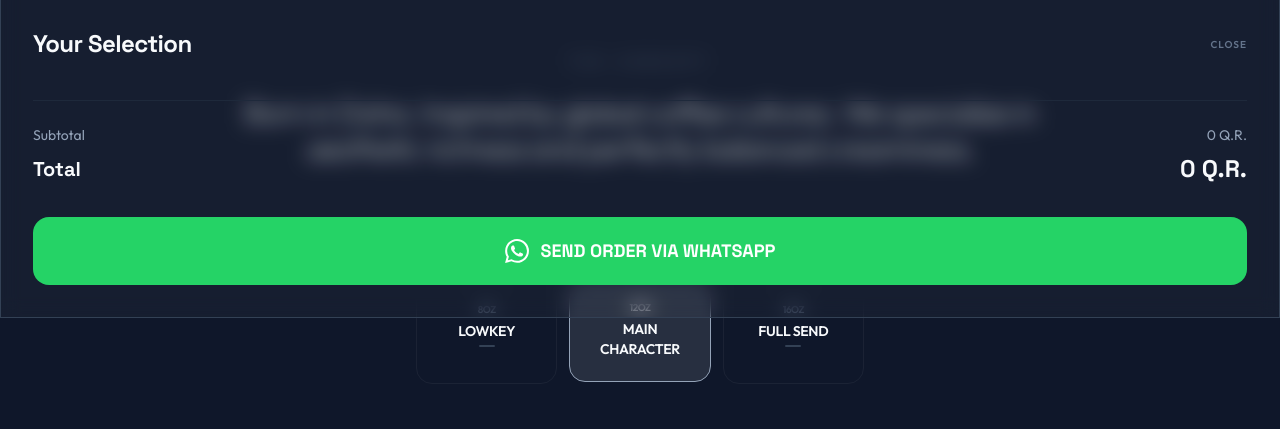
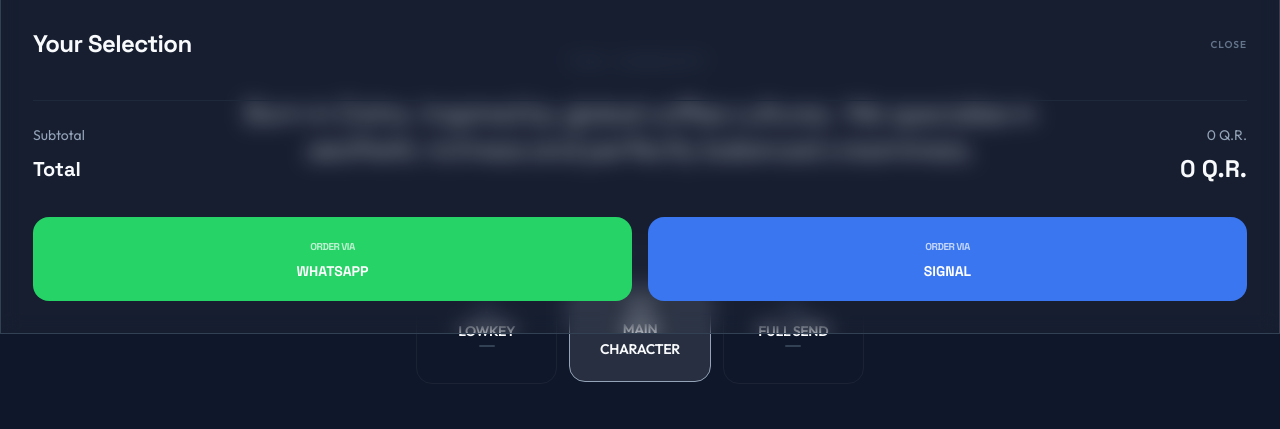
Before and after one commit to talaammouri24-code/judecafe, a plain HTML site: page index.html in a window 1280 px wide. Shown: the part 842-1271 px from the top of the page. Drawn offline with nearby package versions, Linux system fonts and the light colour scheme.

Commit message:
Update index.html

```diff
--- a/index.html
+++ b/index.html
@@ -13,6 +13,7 @@
             --cream: #f8fafc;
             --accent: #cbd5e1;
             --whatsapp: #25D366;
+            --signal: #3a76f0;
         }
         html { scroll-behavior: smooth; }
         body {
@@ -59,8 +60,12 @@
         .hero-gradient {
             background: linear-gradient(180deg, rgba(15, 23, 42, 0) 0%, rgba(15, 23, 42, 1) 100%);
         }
-        .order-btn {
+        .order-btn-wa {
             background-color: var(--whatsapp);
+            transition: all 0.3s ease;
+        }
+        .order-btn-signal {
+            background-color: var(--signal);
             transition: all 0.3s ease;
         }
         .price-tag {
@@ -308,11 +313,19 @@
         <section id="order" class="scroll-mt-10 py-20 border-t border-slate-800">
             <div class="glass-card p-10 text-center">
                 <h2 class="heading-font text-3xl font-bold mb-4">Support & Inquiries</h2>
-                <p class="text-slate-400 mb-8">For catering or direct help, reach us at:</p>
-                <div class="heading-font text-3xl font-bold text-white mb-6">+974 5571 0313</div>
-                <a href="https://wa.me/97455710313" target="_blank" class="order-btn inline-flex items-center gap-3 px-12 py-5 rounded-full text-white font-bold text-lg heading-font hover:scale-105 transition-transform">
-                    WHATSAPP DIRECT
-                </a>
+                <p class="text-slate-400 mb-8">For catering or direct help, reach us via our secure channels:</p>
+                <div class="heading-font text-3xl font-bold text-white mb-8">+974 5571 0313</div>
+
+                <div class="flex flex-col sm:flex-row gap-4 justify-center items-center">
+                    <a href="https://wa.me/97455710313" target="_blank" class="order-btn-wa w-full sm:w-auto inline-flex items-center justify-center gap-3 px-10 py-5 rounded-full text-white font-bold text-lg heading-font hover:scale-105 transition-transform">
+                        <svg class="w-6 h-6 fill-current" viewBox="0 0 24 24"><path d="M17.472 14.382c-.297-.149-1.758-.867-2.03-.967-.273-.099-.471-.148-.67.15-.197.297-.767.966-.94 1.164-.173.199-.347.223-.644.075-.297-.15-1.255-.463-2.39-1.475-.883-.788-1.48-1.761-1.653-2.059-.173-.297-.018-.458.13-.606.134-.133.298-.347.446-.52.149-.174.198-.298.298-.497.099-.198.05-.371-.025-.52-.075-.149-.669-1.612-.916-2.207-.242-.579-.487-.5-.669-.51-.173-.008-.371-.01-.57-.01-.198 0-.52.074-.792.372-.272.297-1.04 1.016-1.04 2.479 0 1.462 1.065 2.875 1.213 3.074.149.198 2.096 3.2 5.077 4.487.709.306 1.262.489 1.694.625.712.227 1.36.195 1.871.118.571-.085 1.758-.719 2.006-1.413.248-.694.248-1.289.173-1.413-.074-.124-.272-.198-.57-.347m-5.421 7.403h-.004a9.87 9.87 0 01-5.031-1.378l-.361-.214-3.741.982.998-3.648-.235-.374a9.86 9.86 0 01-1.51-5.26c.001-5.45 4.436-9.884 9.888-9.884 2.64 0 5.122 1.03 6.988 2.898a9.825 9.825 0 012.893 6.994c-.003 5.45-4.437 9.884-9.885 9.884m8.413-18.297A11.815 11.815 0 0012.05 0C5.495 0 .16 5.335.157 11.892c0 2.096.547 4.142 1.588 5.945L.057 24l6.305-1.654a11.882 11.882 0 005.683 1.448h.005c6.554 0 11.89-5.335 11.893-11.893a11.821 11.821 0 00-3.48-8.413z"/></svg>
+                        WHATSAPP
+                    </a>
+                    <a href="https://signal.me/#p/+97455710313" target="_blank" class="order-btn-signal w-full sm:w-auto inline-flex items-center justify-center gap-3 px-10 py-5 rounded-full text-white font-bold text-lg heading-font hover:scale-105 transition-transform">
+                        <svg class="w-6 h-6 fill-white" viewBox="0 0 24 24"><path d="M12 2C6.477 2 2 6.477 2 12c0 1.89.525 3.66 1.438 5.16L2 22l4.84-1.438C8.34 21.475 10.11 22 12 22c5.523 0 10-4.477 10-10S17.523 2 12 2zm0 2c4.418 0 8 3.582 8 8s-3.582 8-8 8c-1.48 0-2.873-.404-4.072-1.104l-.278-.162L4.412 19.1l.366-1.238-.162-.278C3.914 16.383 3.51 14.99 3.51 13.51c0-4.418 3.582-8 8-8z"/></svg>
+                        SIGNAL
+                    </a>
+                </div>
             </div>
         </section>
 
@@ -352,10 +365,16 @@
             </div>
         </div>
 
-        <button onclick="sendOrder()" class="order-btn w-full py-5 rounded-2xl text-white font-bold text-lg heading-font flex items-center justify-center gap-3">
-            <svg class="w-6 h-6 fill-current" viewBox="0 0 24 24"><path d="M17.472 14.382c-.297-.149-1.758-.867-2.03-.967-.273-.099-.471-.148-.67.15-.197.297-.767.966-.94 1.164-.173.199-.347.223-.644.075-.297-.15-1.255-.463-2.39-1.475-.883-.788-1.48-1.761-1.653-2.059-.173-.297-.018-.458.13-.606.134-.133.298-.347.446-.52.149-.174.198-.298.298-.497.099-.198.05-.371-.025-.52-.075-.149-.669-1.612-.916-2.207-.242-.579-.487-.5-.669-.51-.173-.008-.371-.01-.57-.01-.198 0-.52.074-.792.372-.272.297-1.04 1.016-1.04 2.479 0 1.462 1.065 2.875 1.213 3.074.149.198 2.096 3.2 5.077 4.487.709.306 1.262.489 1.694.625.712.227 1.36.195 1.871.118.571-.085 1.758-.719 2.006-1.413.248-.694.248-1.289.173-1.413-.074-.124-.272-.198-.57-.347m-5.421 7.403h-.004a9.87 9.87 0 01-5.031-1.378l-.361-.214-3.741.982.998-3.648-.235-.374a9.86 9.86 0 01-1.51-5.26c.001-5.45 4.436-9.884 9.888-9.884 2.64 0 5.122 1.03 6.988 2.898a9.825 9.825 0 012.893 6.994c-.003 5.45-4.437 9.884-9.885 9.884m8.413-18.297A11.815 11.815 0 0012.05 0C5.495 0 .16 5.335.157 11.892c0 2.096.547 4.142 1.588 5.945L.057 24l6.305-1.654a11.882 11.882 0 005.683 1.448h.005c6.554 0 11.89-5.335 11.893-11.893a11.821 11.821 0 00-3.48-8.413z"/></svg>
-            SEND ORDER VIA WHATSAPP
-        </button>
+        <div class="grid grid-cols-2 gap-4">
+            <button onclick="sendOrder('wa')" class="order-btn-wa w-full py-5 rounded-2xl text-white font-bold text-sm heading-font flex flex-col items-center justify-center gap-1">
+                <span class="uppercase tracking-tighter text-[10px] opacity-70">Order via</span>
+                WHATSAPP
+            </button>
+            <button onclick="sendOrder('signal')" class="order-btn-signal w-full py-5 rounded-2xl text-white font-bold text-sm heading-font flex flex-col items-center justify-center gap-1">
+                <span class="uppercase tracking-tighter text-[10px] opacity-70">Order via</span>
+                SIGNAL
+            </button>
+        </div>
     </div>
 
     <!-- Footer -->
@@ -444,7 +463,7 @@
             document.getElementById('cart-drawer').classList.toggle('open');
         }
 
-        function sendOrder() {
+        function sendOrder(platform) {
             if (cart.length === 0) return;
 
             let message = "*New Order from JUDE Cafe Website*\n\n";
@@ -459,7 +478,14 @@
             message += `\n\n_Please confirm availability._`;
 
             const encoded = encodeURIComponent(message);
-            window.open(`https://wa.me/97455710313?text=${encoded}`, '_blank');
+
+            if (platform === 'wa') {
+                window.open(`https://wa.me/97455710313?text=${encoded}`, '_blank');
+            } else {
+                // Signal handles messaging via link profiles mainly,
+                // but we can provide the pre-filled text if the browser/app supports it
+                window.open(`https://signal.me/#p/+97455710313`, '_blank');
+            }
         }
     </script>
 </body>
```
